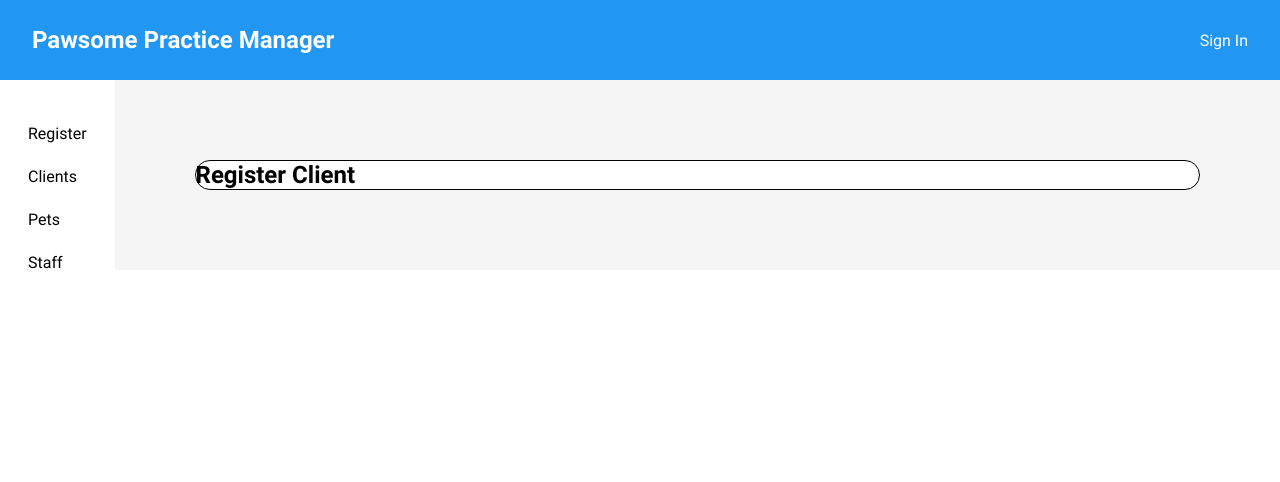
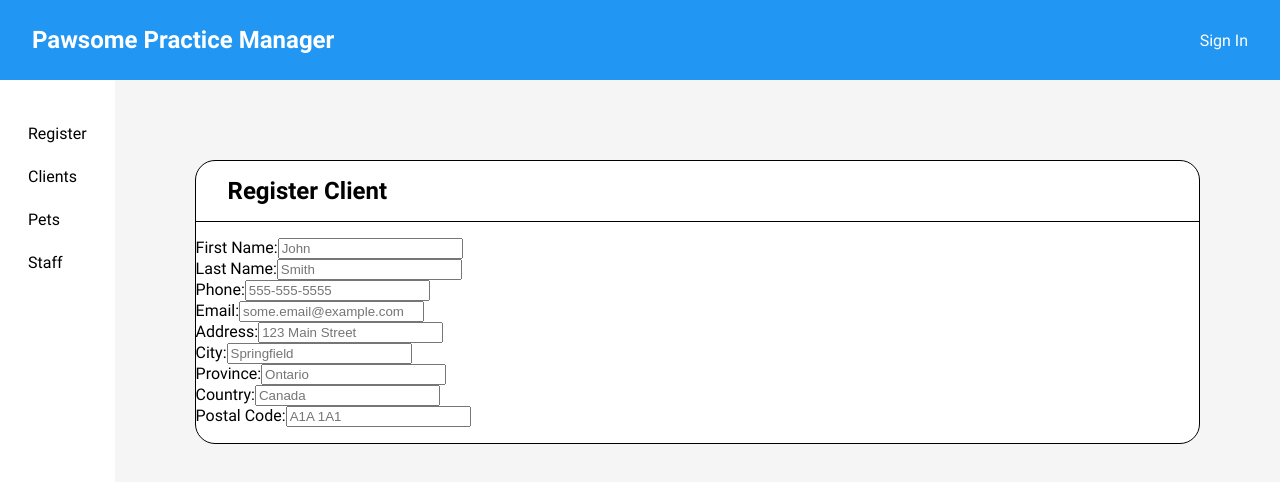
Before and after one commit to TomMhammond/capstone-client, a React (Create React App) app: page /register/client in a window 1280 px wide. Shown: the top 482 px of the page. Built offline with nearby package versions, Linux system fonts and the light colour scheme.

Commit message:
add skeleton for createClientPage

```diff
--- /dev/null
+++ b/src/components/ClientForm/ClientForm.jsx
@@ -0,0 +1,48 @@
+import './ClientForm.scss';
+
+export default function ClientForm(){
+    return(
+        <form className='client-form'>
+            <div className='client-form__container'>
+                <div className='client-form__wrapper'>
+                    <label className='client-form__label' htmlFor='firstName'>First Name:</label>
+                    <input className='client-form__input' type='text' name='firstName' id='firstName' placeholder='John'></input>
+                </div>
+                <div className='client-form__wrapper'>
+                    <label className='client-form__label' htmlFor='lastName'>Last Name:</label>
+                    <input className='client-form__input' type='text' name='lastName' id='lastName' placeholder='Smith'></input>
+                </div>
+                <div className='client-form__wrapper'>
+                    <label className='client-form__label' htmlFor='phone'>Phone:</label>
+                    <input className='client-form__input' type='text' name='phone' id='phone' placeholder='555-555-5555'></input>
+                </div>
+                <div className='client-form__wrapper'>
+                    <label className='client-form__label' htmlFor='email'>Email:</label>
+                    <input className='client-form__input' type='text' name='email' id='email' placeholder='some.email@example.com'></input>
+                </div>
+            </div>
+            <div className='client-form__container'>
+                <div className='client-form__wrapper'>
+                    <label className='client-form__label' htmlFor='address'>Address:</label>
+                    <input className='client-form__input' type='text' name='address' id='address' placeholder='123 Main Street'></input>
+                </div>
+                <div className='client-form__wrapper'>
+                    <label className='client-form__label' htmlFor='city'>City:</label>
+                    <input className='client-form__input' type='text' name='city' id='city' placeholder='Springfield'></input>
+                </div>
+                <div className='client-form__wrapper'>
+                    <label className='client-form__label' htmlFor='province'>Province:</label>
+                    <input className='client-form__input' type='text' name='province' id='province' placeholder='Ontario'></input>
+                </div>
+                <div className='client-form__wrapper'>
+                    <label className='client-form__label' htmlFor='country'>Country:</label>
+                    <input className='client-form__input' type='text' name='country' id='country' placeholder='Canada'></input>
+                </div>
+                <div className='client-form__wrapper'>
+                    <label className='client-form__label' htmlFor='postalCode'>Postal Code:</label>
+                    <input className='client-form__input' type='text' name='postalCode' id='postalCode' placeholder='A1A 1A1'></input>
+                </div>
+            </div>
+        </form>
+    )
+}
--- /dev/null
+++ b/src/components/ClientForm/ClientForm.scss
@@ -0,0 +1,4 @@
+.client-form{
+    border-top: 1px solid black;
+    padding: 1rem 0;
+}
--- a/src/pages/CreateClientPage/CreateClientPage.jsx
+++ b/src/pages/CreateClientPage/CreateClientPage.jsx
@@ -1,3 +1,4 @@
+import ClientForm from '../../components/ClientForm/ClientForm';
 import SideNav from '../../components/SideNav/SideNav';
 import './CreateClientPage.scss';
 
@@ -8,6 +9,7 @@ export default function CreateClientPage(){
             <section className='page'>
                 <div className='create-client-card'>
                     <h2 className='create-client-card__title'>Register Client</h2>
+                    <ClientForm />
                 </div>
             </section>
         </main>
--- a/src/pages/CreateClientPage/CreateClientPage.scss
+++ b/src/pages/CreateClientPage/CreateClientPage.scss
@@ -10,4 +10,9 @@
 
 .create-client-card {
     @include cardLayout;
+
+    &__title{
+        padding: 1rem;
+        padding-left: 2rem;
+    }
 }
```
